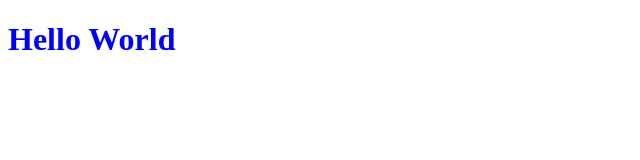
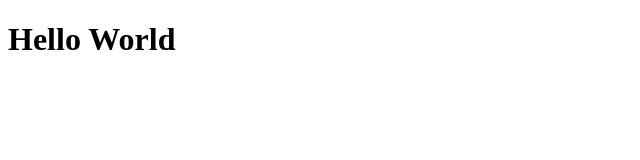
Before and after one commit to adurangba/git_class, a plain HTML site: page index.html in a window 1280 px wide. Shown: the whole page, without its empty margins (0-640 px from the left). Drawn offline with Linux system fonts and the light colour scheme.

Commit message:
Update index.css

```diff
--- a/index.css
+++ b/index.css
@@ -1,3 +1,3 @@
-h1{
+h1.blue{
     color: blue;
 }
```
